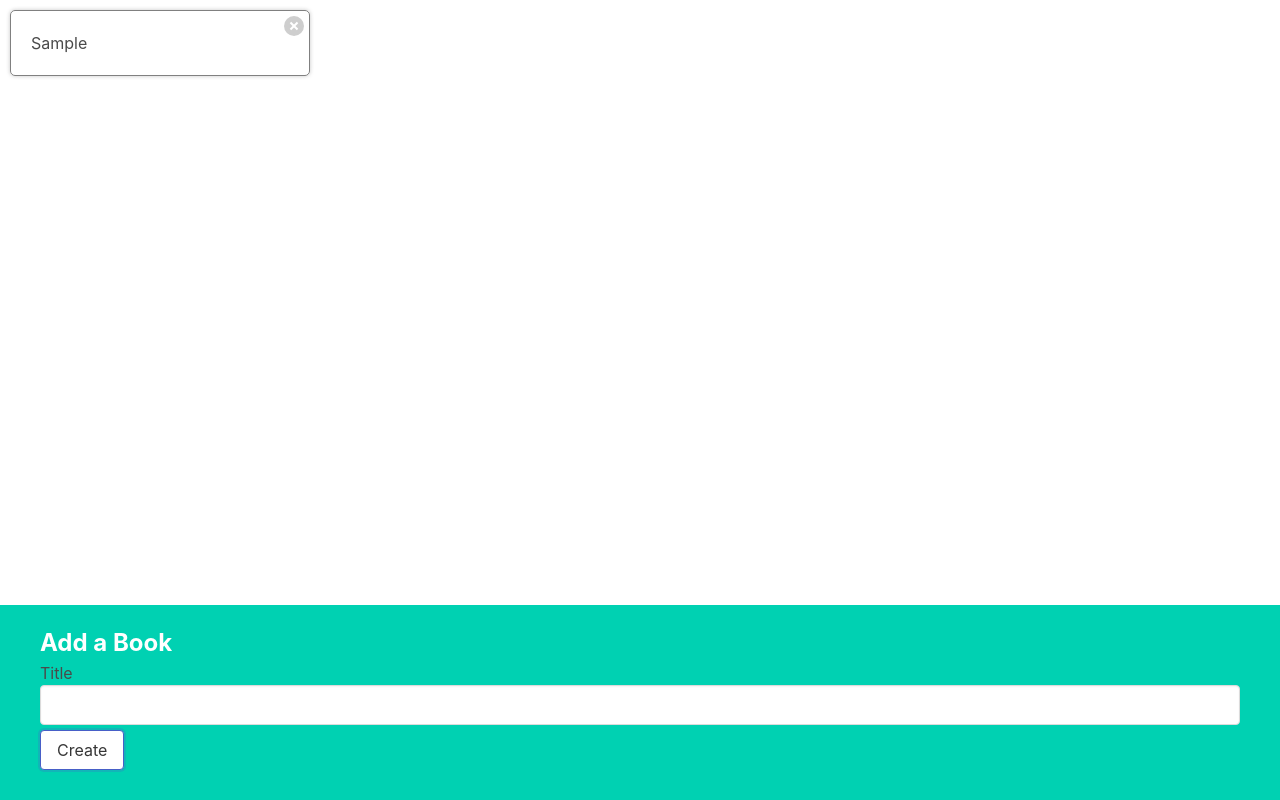
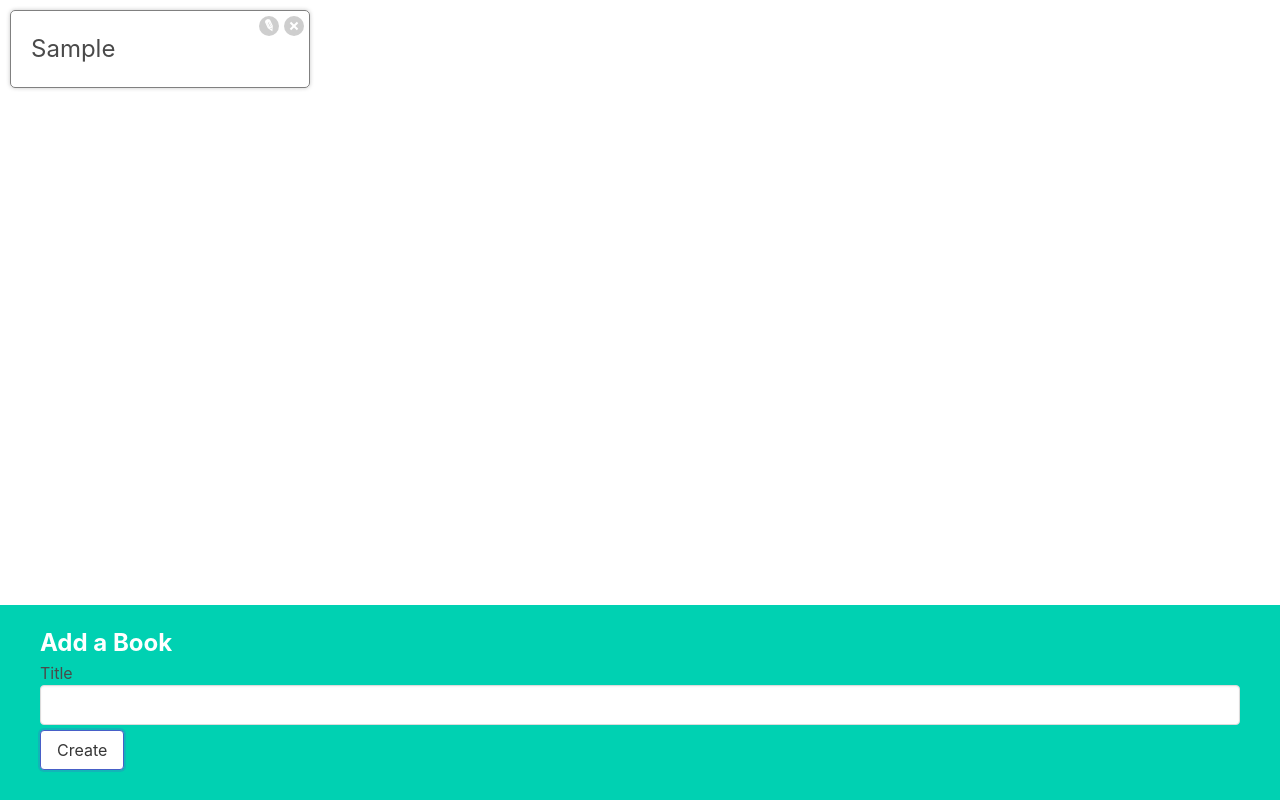
Before and after one commit to Pfirewire/react-udemy-books, a React (Create React App) app: page / in a window 1280 px wide. Both pictures are taken after typing "Sample" into the empty fields and a click on the button "Create". Built offline with nearby package versions, Linux system fonts and the light colour scheme.

Commit message:
Toggling Form Display

```diff
--- a/src/components/BookShow.js
+++ b/src/components/BookShow.js
@@ -1,13 +1,30 @@
+import {useState} from "react";
+import BookEdit from "./BookEdit";
+
 function BookShow({ book, onDelete }) {
-    const handleClick = () => {
+    const [showEdit, setShowEdit] = useState(false);
+
+    const handleEditClick = () => {
+        setShowEdit(!showEdit);
+    };
+
+    const handleDeleteClick = () => {
         onDelete(book.id);
+    };
+
+    let content = <h3>{book.title}</h3>
+    if(showEdit) {
+        content = <BookEdit />
     }
 
     return(
         <div className="book-show">
-            {book.title}
+            <div>{content}</div>
             <div className="actions">
-                <button className="delete" onClick={handleClick}>
+                <button className="edit" onClick={handleEditClick}>
+                    Edit
+                </button>
+                <button className="delete" onClick={handleDeleteClick}>
                     Delete
                 </button>
             </div>
```
